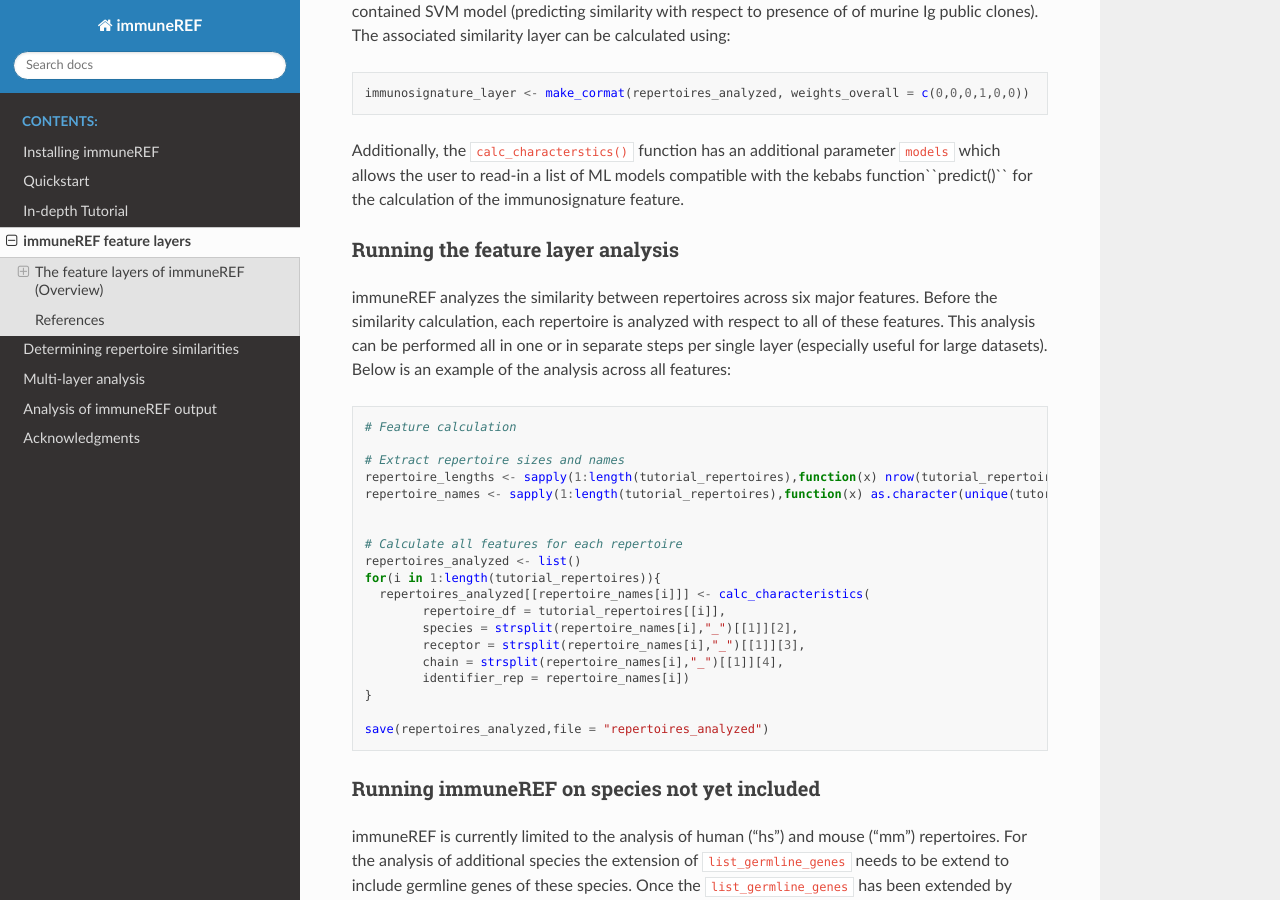
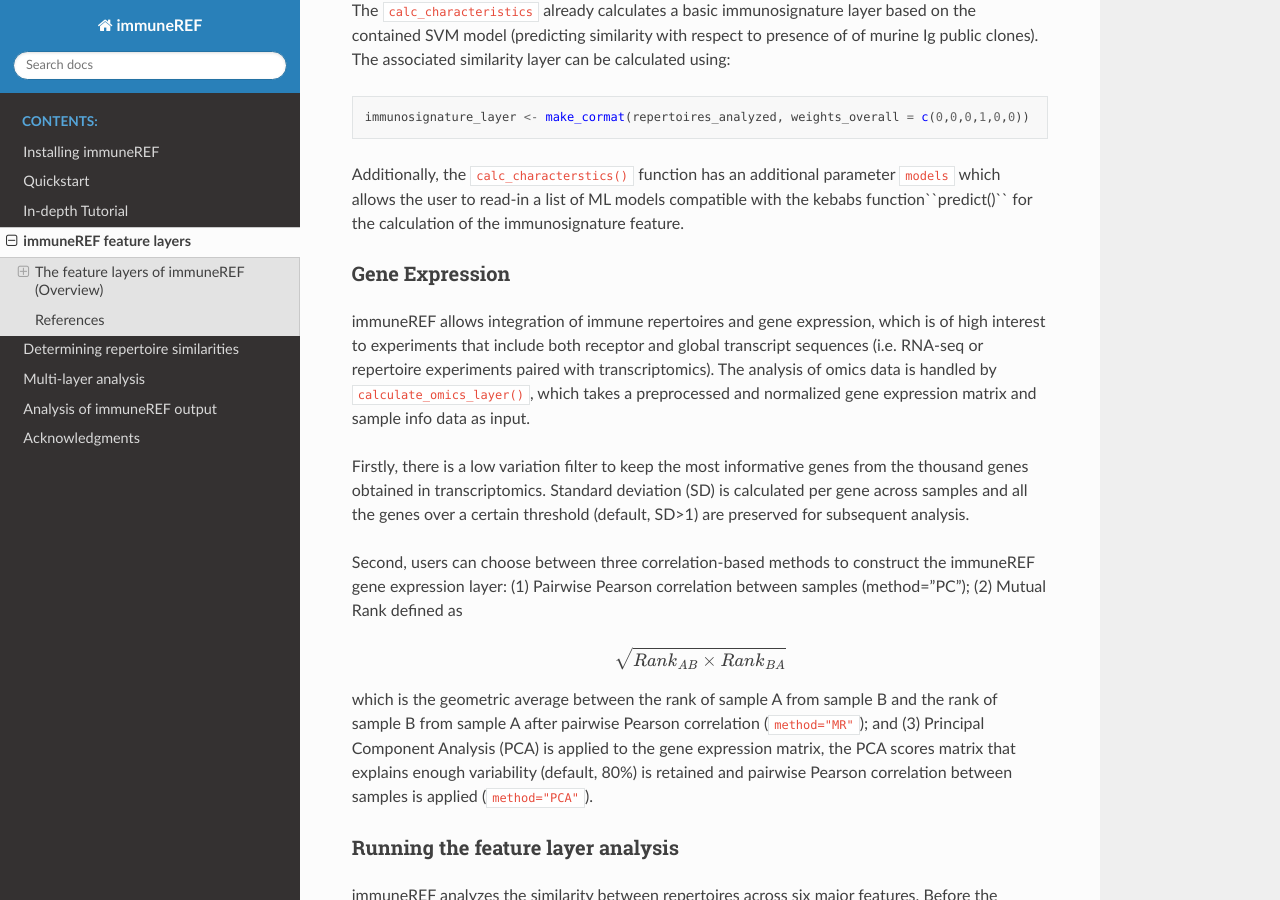
Before and after one commit to GreiffLab/immuneREF, a Sphinx documentation site: the page built from docs/source/single_feature_analysis.rst, in a window 1280 px wide and 900 px high, scrolled down 2428 px. Built offline with Sphinx 7.4.7 and the Read the Docs theme 2.0.0, drawn with Linux system fonts in a browser that asks for light colours; formulas are drawn with MathJax 3.

Commit message:
Update single_feature_analysis.rst

```diff
--- a/docs/source/single_feature_analysis.rst
+++ b/docs/source/single_feature_analysis.rst
@@ -18,6 +18,7 @@ This section provides an overview over the six immuneREF feature layers:
 *   :ref:`kmer_layer`
 *   :ref:`architecture_layer`
 *   :ref:`convergence_layer`
+*   :ref:`gene_expression`
 *   :ref:`computing_layers`
 
 
@@ -114,6 +115,26 @@ Additionally, the ``calc_characterstics()`` function has an additional parameter
 
 
 
+.. _gene_expression:
+
+Gene Expression
+------------------
+
+immuneREF allows integration of immune repertoires and gene expression, which is of high interest to experiments that include both receptor and global transcript sequences (i.e. RNA-seq or repertoire experiments paired with transcriptomics). The analysis of omics data is handled by ``calculate_omics_layer()``, which takes a preprocessed and normalized gene expression matrix and sample info data as input.
+
+Firstly, there is a low variation filter to keep the most informative genes from the thousand genes obtained in transcriptomics. Standard deviation (SD) is calculated per gene across samples and all the genes over a certain threshold (default, SD>1) are preserved for subsequent analysis.
+
+Second, users can choose between three correlation-based methods to construct the immuneREF gene expression layer: (1) Pairwise Pearson correlation between samples (method="PC"); (2) Mutual Rank defined as
+
+.. math::
+
+    \sqrt{Rank_{AB}\times Rank_{BA}}
+
+
+which is the geometric average between the rank of sample A from sample B and the rank of sample B from sample A after pairwise Pearson correlation (``method="MR"``); and (3) Principal Component Analysis (PCA) is applied to the gene expression matrix, the PCA scores matrix that explains enough variability (default, 80%) is retained and pairwise Pearson correlation between samples is applied (``method="PCA"``).
+
+
+
 .. _computing_layers:
 
 Running the feature layer analysis
```
